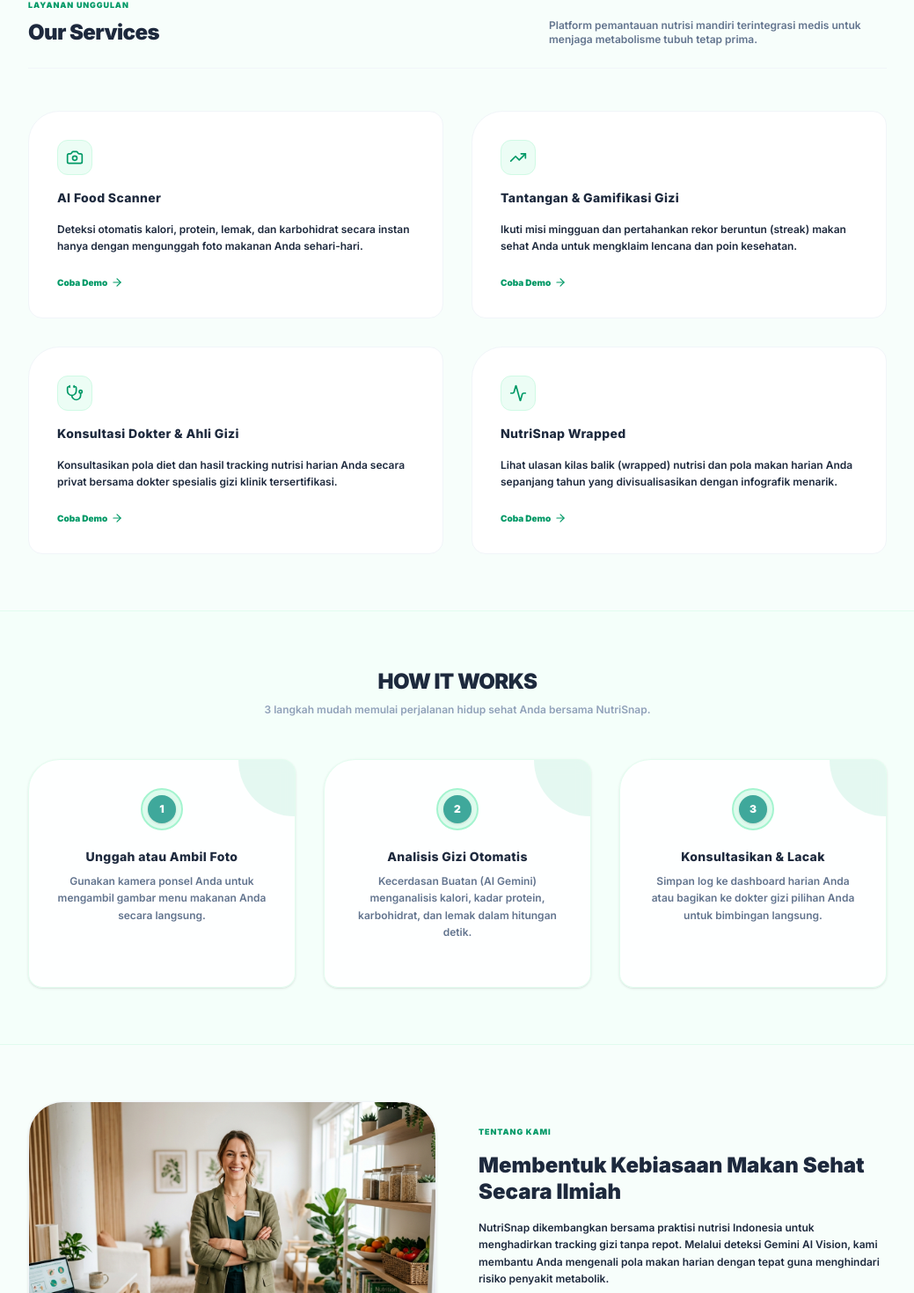
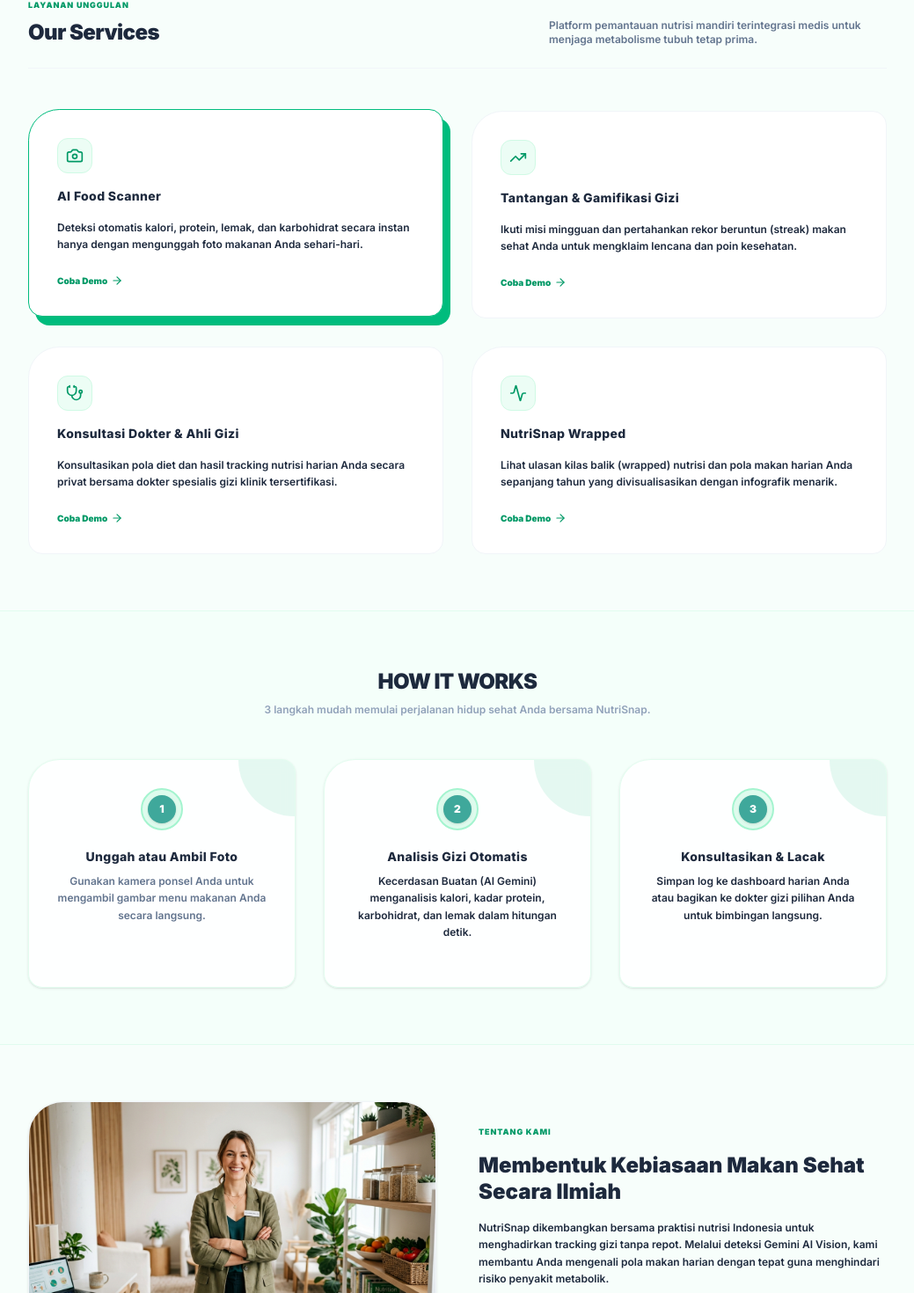
Before and after one commit to ahmadrofiussuud/ahligizi, a Next.js app: page / in a window 1280 px wide. Shown: the part 739-2209 px from the top of the page at 88% size, without its empty margins (120-1159 px from the left). Built offline with nearby package versions, Linux system fonts and the light colour scheme.

Commit message:
fix: build script with prisma generate and interactive services

```diff
--- a/package.json
+++ b/package.json
@@ -4,7 +4,7 @@
   "private": true,
   "scripts": {
     "dev": "next dev",
-    "build": "next build",
+    "build": "prisma generate && next build",
     "start": "next start",
     "lint": "eslint"
   },
--- a/src/app/page.tsx
+++ b/src/app/page.tsx
@@ -25,6 +25,9 @@
       router.push('/dashboard');
     }
   }, [router]);
+
+  // Selected Service state to trigger offset background card visibility (Customized to Emerald green)
+  const [selectedService, setSelectedService] = useState<number>(0);
 
   // Demo user data accounts
   const demoUsers = [
@@ -131,7 +134,18 @@
 
         <div className="grid grid-cols-1 sm:grid-cols-2 gap-8">
           {/* Service 1: AI Scanner */}
-          <div className="bg-white border border-slate-100 p-8 rounded-2xl rounded-tl-[2.2rem] hover:shadow-lg hover:border-emerald-250 transition-all duration-350 ease-out hover:-translate-y-1 group flex flex-col justify-between space-y-6">
+          <div className="relative">
+            {/* Emerald offset background card active state microinteraction */}
+            <div className={`absolute inset-0 bg-emerald-500 rounded-2xl rounded-tl-[2.2rem] transform transition-all duration-300 ${
+              selectedService === 0 ? 'translate-x-2 translate-y-2 opacity-100' : 'translate-x-0 translate-y-0 opacity-0'
+            }`}></div>
+
+            <div
+              onClick={() => setSelectedService(0)}
+              className={`relative bg-white border p-8 rounded-2xl rounded-tl-[2.2rem] hover:shadow-lg cursor-pointer transition-all duration-300 ease-out group flex flex-col justify-between space-y-6 ${
+                selectedService === 0 ? 'border-emerald-500 -translate-y-0.5' : 'border-slate-100 hover:border-emerald-200'
+              }`}
+            >
               <div className="space-y-4">
                 <div className="w-10 h-10 rounded-xl bg-emerald-50 border border-emerald-100 flex items-center justify-center text-emerald-600 transition-transform duration-300 group-hover:scale-105">
                   <Camera className="w-5 h-5" />
@@ -148,9 +162,21 @@
                 <ArrowRight className="w-3.5 h-3.5 transition-transform duration-300 group-hover:translate-x-1" />
               </a>
             </div>
+          </div>
 
           {/* Service 2: Gamifikasi */}
-          <div className="bg-white border border-slate-100 p-8 rounded-2xl rounded-tl-[2.2rem] hover:shadow-lg hover:border-emerald-250 transition-all duration-350 ease-out hover:-translate-y-1 group flex flex-col justify-between space-y-6">
+          <div className="relative">
+            {/* Emerald offset background card active state microinteraction */}
+            <div className={`absolute inset-0 bg-emerald-500 rounded-2xl rounded-tl-[2.2rem] transform transition-all duration-300 ${
+              selectedService === 1 ? 'translate-x-2 translate-y-2 opacity-100' : 'translate-x-0 translate-y-0 opacity-0'
+            }`}></div>
+
+            <div
+              onClick={() => setSelectedService(1)}
+              className={`relative bg-white border p-8 rounded-2xl rounded-tl-[2.2rem] hover:shadow-lg cursor-pointer transition-all duration-300 ease-out group flex flex-col justify-between space-y-6 ${
+                selectedService === 1 ? 'border-emerald-500 -translate-y-0.5' : 'border-slate-100 hover:border-emerald-200'
+              }`}
+            >
               <div className="space-y-4">
                 <div className="w-10 h-10 rounded-xl bg-emerald-50 border border-emerald-100 flex items-center justify-center text-emerald-600 transition-transform duration-300 group-hover:scale-105">
                   <TrendingUp className="w-5 h-5" />
@@ -167,9 +193,21 @@
                 <ArrowRight className="w-3.5 h-3.5 transition-transform duration-300 group-hover:translate-x-1" />
               </a>
             </div>
+          </div>
 
           {/* Service 3: Dokter Sesi */}
-          <div className="bg-white border border-slate-100 p-8 rounded-2xl rounded-tl-[2.2rem] hover:shadow-lg hover:border-emerald-250 transition-all duration-350 ease-out hover:-translate-y-1 group flex flex-col justify-between space-y-6">
+          <div className="relative">
+            {/* Emerald offset background card active state microinteraction */}
+            <div className={`absolute inset-0 bg-emerald-500 rounded-2xl rounded-tl-[2.2rem] transform transition-all duration-300 ${
+              selectedService === 2 ? 'translate-x-2 translate-y-2 opacity-100' : 'translate-x-0 translate-y-0 opacity-0'
+            }`}></div>
+
+            <div
+              onClick={() => setSelectedService(2)}
+              className={`relative bg-white border p-8 rounded-2xl rounded-tl-[2.2rem] hover:shadow-lg cursor-pointer transition-all duration-300 ease-out group flex flex-col justify-between space-y-6 ${
+                selectedService === 2 ? 'border-emerald-500 -translate-y-0.5' : 'border-slate-100 hover:border-emerald-200'
+              }`}
+            >
               <div className="space-y-4">
                 <div className="w-10 h-10 rounded-xl bg-emerald-50 border border-emerald-100 flex items-center justify-center text-emerald-600 transition-transform duration-300 group-hover:scale-105">
                   <Stethoscope className="w-5 h-5" />
@@ -186,9 +224,21 @@
                 <ArrowRight className="w-3.5 h-3.5 transition-transform duration-300 group-hover:translate-x-1" />
               </a>
             </div>
+          </div>
 
           {/* Service 4: Wrapped */}
-          <div className="bg-white border border-slate-100 p-8 rounded-2xl rounded-tl-[2.2rem] hover:shadow-lg hover:border-emerald-250 transition-all duration-350 ease-out hover:-translate-y-1 group flex flex-col justify-between space-y-6">
+          <div className="relative">
+            {/* Emerald offset background card active state microinteraction */}
+            <div className={`absolute inset-0 bg-emerald-500 rounded-2xl rounded-tl-[2.2rem] transform transition-all duration-300 ${
+              selectedService === 3 ? 'translate-x-2 translate-y-2 opacity-100' : 'translate-x-0 translate-y-0 opacity-0'
+            }`}></div>
+
+            <div
+              onClick={() => setSelectedService(3)}
+              className={`relative bg-white border p-8 rounded-2xl rounded-tl-[2.2rem] hover:shadow-lg cursor-pointer transition-all duration-300 ease-out group flex flex-col justify-between space-y-6 ${
+                selectedService === 3 ? 'border-emerald-500 -translate-y-0.5' : 'border-slate-100 hover:border-emerald-200'
+              }`}
+            >
               <div className="space-y-4">
                 <div className="w-10 h-10 rounded-xl bg-emerald-50 border border-emerald-100 flex items-center justify-center text-emerald-600 transition-transform duration-300 group-hover:scale-105">
                   <Activity className="w-5 h-5" />
@@ -204,6 +254,7 @@
                 <span>Coba Demo</span>
                 <ArrowRight className="w-3.5 h-3.5 transition-transform duration-300 group-hover:translate-x-1" />
               </a>
+            </div>
           </div>
         </div>
       </section>
@@ -260,7 +311,7 @@
                 <h3 className="text-sm font-extrabold text-slate-800 transition-colors duration-250 group-hover:text-[#2d8d81] tracking-wide">
                   Analisis Gizi Otomatis
                 </h3>
-                <p className="text-xs text-slate-500 leading-relaxed font-semibold">
+                <p className="text-xs text-slate-505 leading-relaxed font-semibold">
                   Kecerdasan Buatan (AI Gemini) menganalisis kalori, kadar protein, karbohidrat, dan lemak dalam hitungan detik.
                 </p>
               </div>
@@ -285,7 +336,7 @@
                 <h3 className="text-sm font-extrabold text-slate-800 transition-colors duration-250 group-hover:text-[#2d8d81] tracking-wide">
                   Konsultasikan & Lacak
                 </h3>
-                <p className="text-xs text-slate-500 leading-relaxed font-semibold">
+                <p className="text-xs text-slate-505 leading-relaxed font-semibold">
                   Simpan log ke dashboard harian Anda atau bagikan ke dokter gizi pilihan Anda untuk bimbingan langsung.
                 </p>
               </div>
@@ -373,7 +424,7 @@
 
         <div className="grid grid-cols-1 md:grid-cols-2 gap-8">
           <div className="bg-white p-6 rounded-3xl border border-slate-100 shadow-sm space-y-4">
-            <p className="text-xs text-slate-500 leading-relaxed italic font-semibold">
+            <p className="text-xs text-slate-505 leading-relaxed italic font-semibold">
               &ldquo;Dulu saya malas mencatat makanan karena ribet memasukkan data kalori satu per satu. Dengan NutriSnap, saya tinggal jepret foto piring makan siang saya, dan Gemini langsung menghitung kadar protein & karbohidratnya secara instan!&rdquo;
             </p>
             <div className="flex items-center space-x-3">
@@ -382,13 +433,13 @@
               </div>
               <div>
                 <h4 className="text-xs font-bold text-slate-800">Ahmad Hermawan</h4>
-                <span className="text-[9px] text-slate-400 block font-semibold">Pengguna 3 Bulan</span>
+                <span className="text-[9px] text-slate-405 block font-semibold">Pengguna 3 Bulan</span>
               </div>
             </div>
           </div>
 
           <div className="bg-white p-6 rounded-3xl border border-slate-100 shadow-sm space-y-4">
-            <p className="text-xs text-slate-500 leading-relaxed italic font-semibold">
+            <p className="text-xs text-slate-550 leading-relaxed italic font-semibold">
               &ldquo;Fitur konsultasi dokter gizi sangat menolong. Saya bisa langsung membagikan riwayat asupan log kalori mingguan saya kepada dokter tanpa perlu mencatat ulang secara manual. Sangat efisien!&rdquo;
             </p>
             <div className="flex items-center space-x-3">
@@ -397,7 +448,7 @@
               </div>
               <div>
                 <h4 className="text-xs font-bold text-slate-850">Yulia Ningsih</h4>
-                <span className="text-[9px] text-slate-400 block font-semibold">Ibu Rumah Tangga</span>
+                <span className="text-[9px] text-slate-405 block font-semibold">Ibu Rumah Tangga</span>
               </div>
             </div>
           </div>
```
Lines whose indentation alone changed are shown as unchanged.
